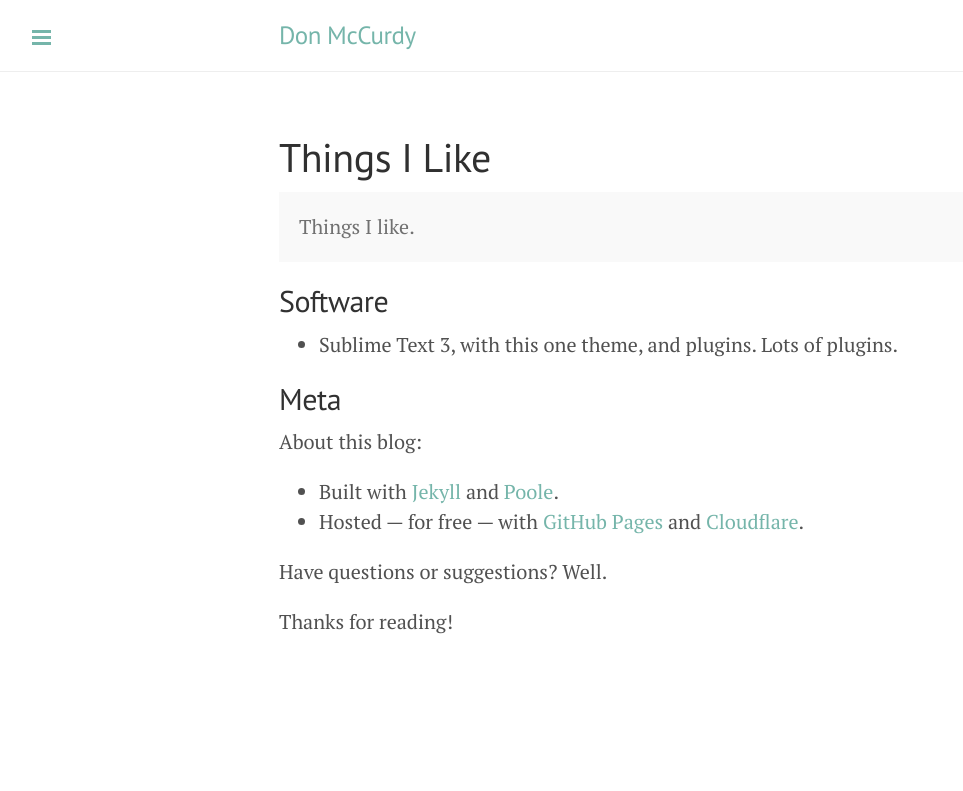
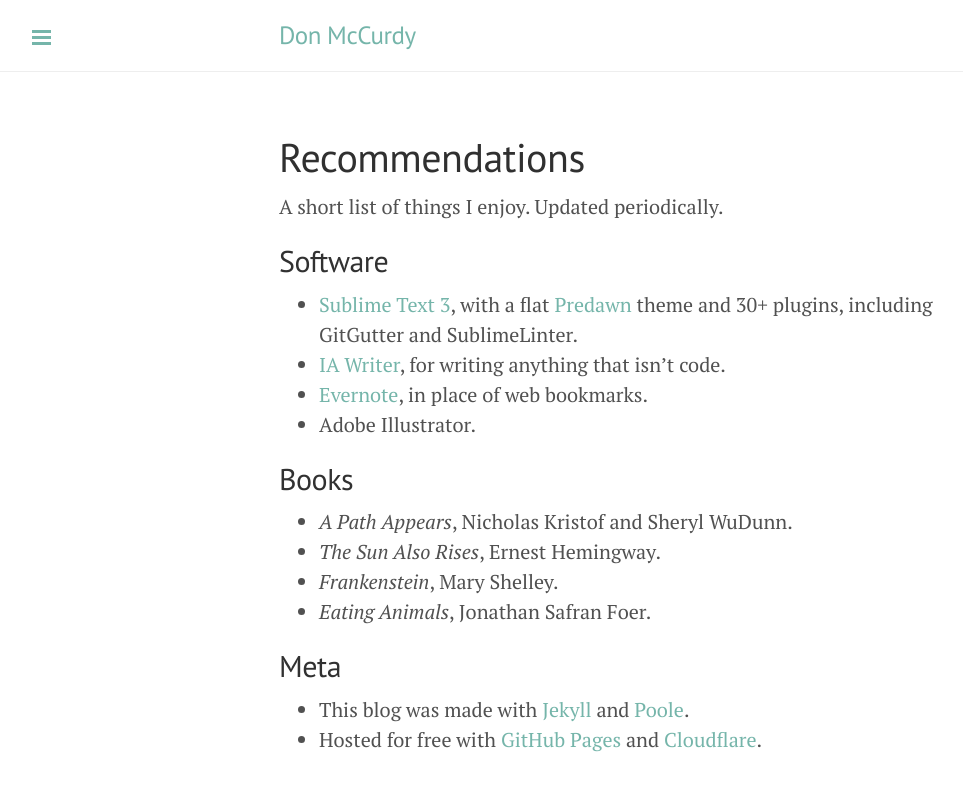
Before and after one commit to donmccurdy/blog, a Jekyll site: the page built from favorites.md, in a window 1280 px wide. Shown: the top 791 px of the page, without its empty margins (1-964 px from the left). Built offline with Jekyll 4.4.1, drawn with Linux system fonts in a browser that asks for light colours; Markdown is read by kramdown in place of the engine named in the settings.

Commit message:
Updated About and Recommendations pages.

```diff
--- a/_includes/sidebar.html
+++ b/_includes/sidebar.html
@@ -26,7 +26,7 @@
       {% endif %}
     {% endfor %}
 
-    <a class="sidebar-nav-item" href="{{ site.author.github }}" target="_blank">GitHub Projects</a>
+    <a class="sidebar-nav-item" href="{{ site.author.github }}" target="_blank">Projects</a>
   </nav>
 
   <div class="sidebar-item">
--- a/favorites.md
+++ b/favorites.md
@@ -1,23 +1,25 @@
 ---
 layout: page
-title: Things I Like
+title: Recommendations
 ---
 
-<p class="message">
-  Things I like.
-</p>
+A short list of things I enjoy. Updated periodically.
 
 ## Software
 
-* Sublime Text 3, with this one theme, and plugins. Lots of plugins.
+* [Sublime Text 3](http://www.sublimetext.com/3), with a flat [Predawn](http://jamiewilson.io/predawn/) theme and 30+ plugins, including GitGutter and SublimeLinter.
+* [IA Writer](http://writer.pro/), for writing anything that isn't code.
+* [Evernote](https://evernote.com/), in place of web bookmarks.
+* Adobe Illustrator.
+
+## Books
+
+* *A Path Appears*, Nicholas Kristof and Sheryl WuDunn.
+* *The Sun Also Rises*, Ernest Hemingway.
+* *Frankenstein*, Mary Shelley.
+* *Eating Animals*, Jonathan Safran Foer.
 
 ## Meta
 
-About this blog:
-
-* Built with [Jekyll](http://jekyllrb.com) and [Poole](http://getpoole.com/).
-* Hosted — for free — with [GitHub Pages](https://pages.github.com) and [Cloudflare](https://www.cloudflare.com).
-
-Have questions or suggestions? Well.
-
-Thanks for reading!
+* This blog was made with [Jekyll](http://jekyllrb.com) and [Poole](http://getpoole.com/).
+* Hosted for free with [GitHub Pages](https://pages.github.com) and [Cloudflare](https://www.cloudflare.com).
```
Also changed, not shown: about.md (+6 -20 lines).
